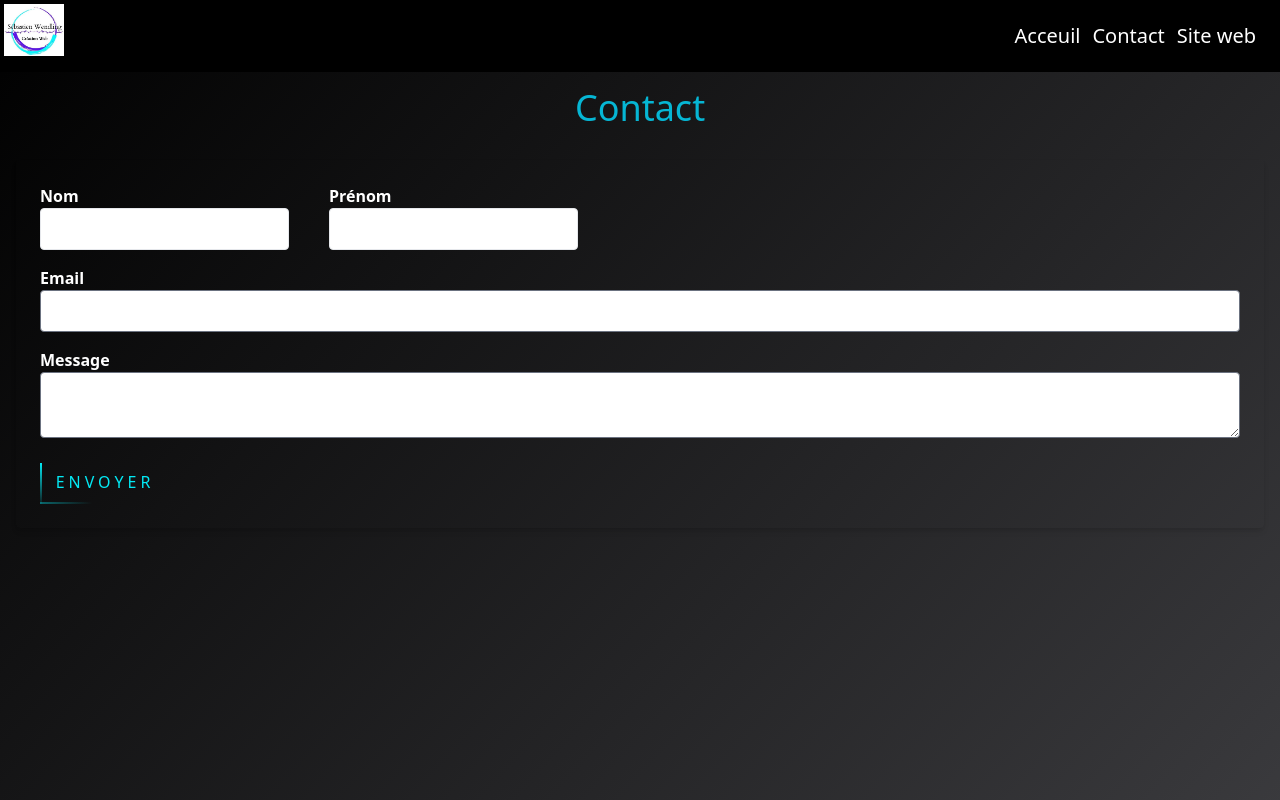
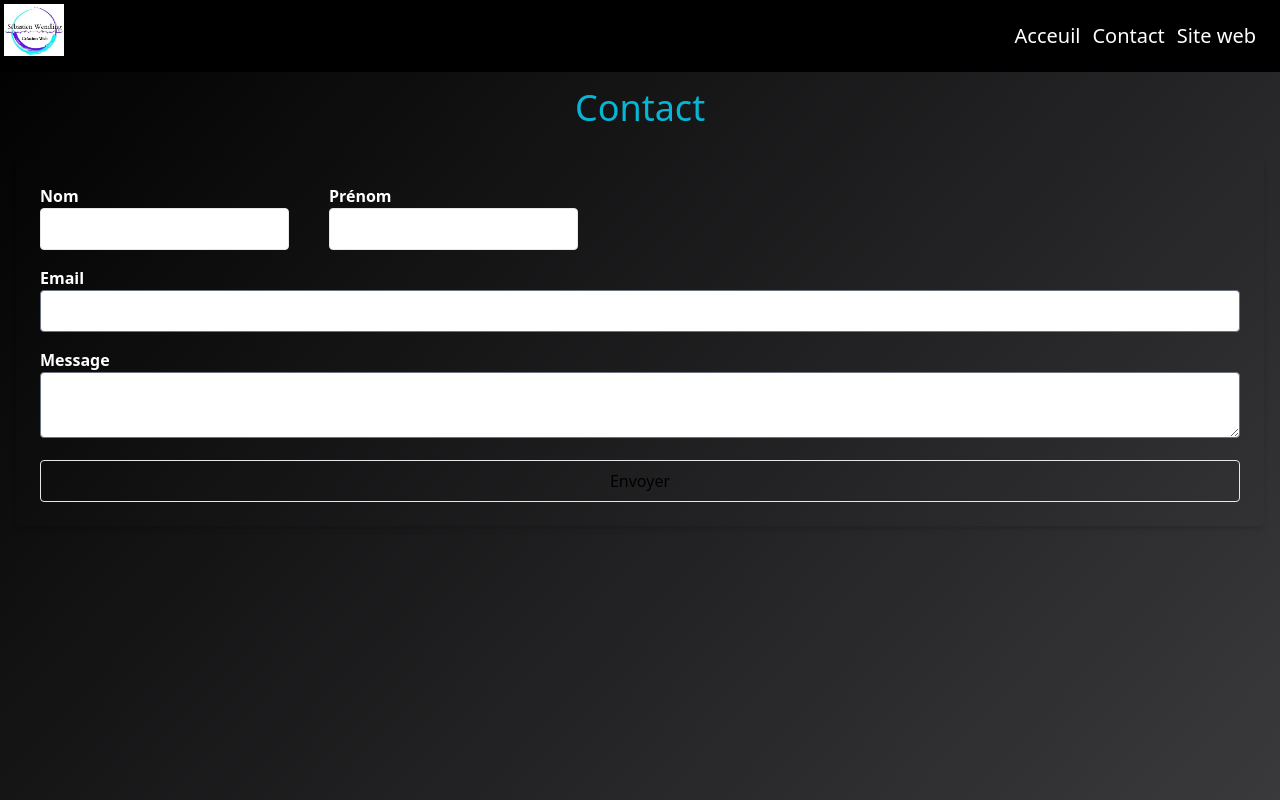
Before and after one commit to seb34110/portfolio, a Next.js app: page /contact in a window 1280 px wide. Shown: the top 800 px of the page. Built offline with nearby package versions, Linux system fonts and the light colour scheme.

Commit message:
modif contactForm

```diff
--- a/src/pages/api/contact.js
+++ b/src/pages/api/contact.ts
@@ -8,7 +8,7 @@ export default async function handler(req, res) {
   }
 
   // Variables
-  const { prenom, nom, email, contenu } = req.body;
+  const { nom, prenom, email, contenu } = req.body;
 
   if (!prenom || !nom || !email || !contenu) {
     res.status(400).json({ message: "INVALID_PARAMETER" });
@@ -33,18 +33,18 @@ export default async function handler(req, res) {
     .replace(/<(?!br\s*\/?)[^>]+>/g, ""); // supprime tout le html en autorisant uniquement les balises <br>
 
   // Donner la clé API
-  sgMail.setApiKey(process.env.KEY_SENDGRID);
+  sgMail.setApiKey(process.env.SENDGRID_API_KEY);
 
   // Création du message
   const sendGridMail = {
-    to: "wendling34110@gmail.com",
-    from: "wendling34110@gmail.com",
+    to: "sebastienwendling@orange.fr",
+    from: "sebastienwendling@orange.fr",
     templateId: "d-ece79ca715dc48f3a586580859e04143",
     dynamic_template_data: {
+      nom: nom,
+      prenom: prenom,
+      email: email,
       contenu: message,
-      prenom: prenom,
-      nom: nom,
-      email: email,
     },
   };
 
--- a/src/pages/components/ContactForm.tsx
+++ b/src/pages/components/ContactForm.tsx
@@ -127,8 +127,12 @@ export const ContactForm: React.FC = () => {
               <p className="text-red-500">{errors.message.message}</p>
             )}
           </div>
-
-          <NeonButton type="submit">Envoyer</NeonButton>
+          <div>
+            {/* Utilisez une balise button standard et spécifiez le type */}
+            <button type="submit" className="w-full p-2 border rounded">
+              Envoyer
+            </button>
+          </div>
         </form>
       </div>
     </>
--- a/src/pages/contact.tsx
+++ b/src/pages/contact.tsx
@@ -1,7 +1,7 @@
 import Link from "next/link";
 import { HeaderSite } from "./components/header";
 import { FooterSite } from "./components/footer";
-import { ContactForm } from "./components/ContactForm";
+import { ContactForm } from "./components/contactForm";
 
 const Contact = () => {
   return (
```
Also changed, not shown: 2 other files (tests, documents, lock files or other folders).
